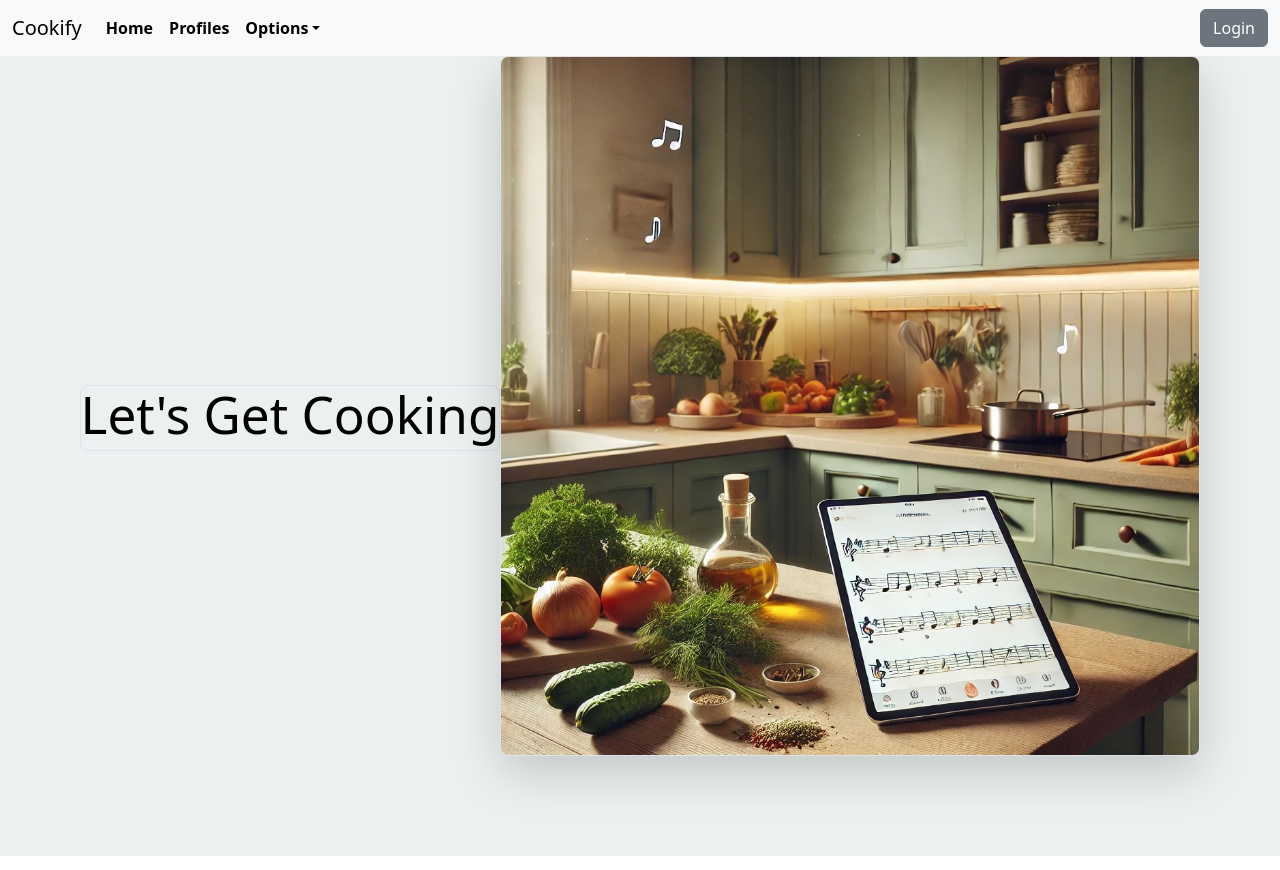
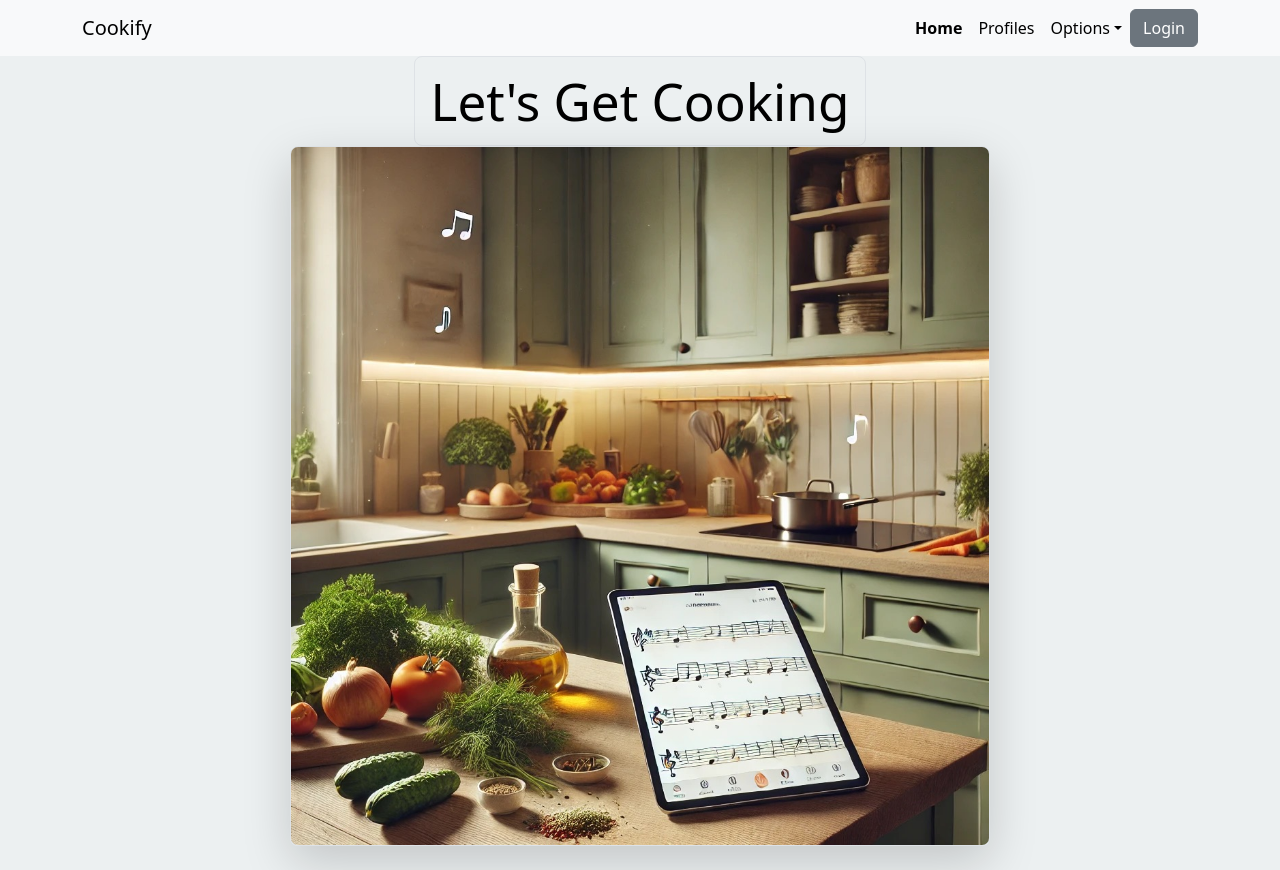
Before and after one commit to lattecoding/Cook-Me-Dinner, a React (Vite) app in the folder client/: page / in a window 1280 px wide. Built offline with nearby package versions, Linux system fonts and the light colour scheme.

Commit message:
More CSS updates, however broke login functionality

```diff
--- a/client/index.html
+++ b/client/index.html
@@ -6,6 +6,7 @@
     <meta name="viewport" content="width=device-width, initial-scale=1.0" />
     <title>Cookify</title>
     <link href="https://cdn.jsdelivr.net/npm/bootstrap@5.3.3/dist/css/bootstrap.min.css" rel="stylesheet" integrity="sha384-QWTKZyjpPEjISv5WaRU9OFeRpok6YctnYmDr5pNlyT2bRjXh0JMhjY6hW+ALEwIH" crossorigin="anonymous">
+    <script defer src="https://cdn.jsdelivr.net/npm/bootstrap@5.3.3/dist/js/bootstrap.bundle.min.js" integrity="sha384-YvpcrYf0tY3lHB60NNkmXc5s9fDVZLESaAA55NDzOxhy9GkcIdslK1eN7N6jIeHz" crossorigin="anonymous"></script>
   </head>
   <body>
     <div id="root"></div>
--- a/client/src/App.tsx
+++ b/client/src/App.tsx
@@ -1,13 +1,10 @@
 import { Outlet } from 'react-router-dom';
-
-import Navbar from './components/Navbar';
 
 function App() {
 
   return (
 
     <div>
-      <Navbar />
       <main>
         <Outlet />
       </main>
--- a/client/src/components/Navbar.tsx
+++ b/client/src/components/Navbar.tsx
@@ -1,8 +1,7 @@
-import { useState, useEffect } from "react";
-import { Link } from "react-router-dom";
-import auth from "../utils/auth";
+import { useState, useEffect } from 'react';
+import { Link } from 'react-router-dom';
+import auth from '../utils/auth';
 import 'bootstrap/dist/js/bootstrap.bundle.min.js';
-
 
 const Navbar = () => {
   const [loginCheck, setLoginCheck] = useState(false);
@@ -16,76 +15,33 @@ const Navbar = () => {
   useEffect(() => {
     console.log(loginCheck);
     checkLogin();
-  }, [loginCheck]);
+  }, []);
 
   return (
     <nav className="navbar navbar-expand-lg bg-body-tertiary w-100">
-  <div className="container-fluid">
-    {/* Brand Name */}
-    <a className="navbar-brand" href="#">
-      Cookify
-    </a>
-
-    {/* Toggle Button for Small Screens */}
-    <button
-      className="navbar-toggler"
-      type="button"
-      data-bs-toggle="collapse"
-      data-bs-target="#navbarNav"
-      aria-controls="navbarNav"
-      aria-expanded="false"
-      aria-label="Toggle navigation"
-    >
+      <div className="container-lg">
+        <a className="navbar-brand" href="#">Cookify</a>
+        <button className="navbar-toggler" type="button" data-bs-toggle="collapse" data-bs-target="#navbarNavAltMarkup" aria-controls="navbarNavAltMarkup" aria-expanded="false" aria-label="Toggle navigation">
           <span className="navbar-toggler-icon"></span>
         </button>
-
-    {/* Collapsible Menu */}
-    <div className="collapse navbar-collapse" id="navbarNav">
-      <ul className="navbar-nav me-auto mb-2 mb-lg-0">
-        <li className="nav-item">
-          <a className="nav-link active" aria-current="page" href="#">
-            Home
-          </a>
-        </li>
-        <li className="nav-item">
-          <a className="nav-link active" href="#">
-            Profiles
-          </a>
-        </li>
-        <li className="nav-item dropdown">
-          <a
-            className="nav-link active dropdown-toggle"
-            href="#"
-            id="navbarDropdown"
-            role="button"
-            data-bs-toggle="dropdown"
-            aria-expanded="false"
-          >
+        <div className="collapse navbar-collapse" id="navbarNavAltMarkup">
+          <div className="navbar-nav">
+            <a className="nav-item nav-link active" href="#">Home</a>
+            <a className="nav-item nav-link" href="#">Profiles</a>
+            <div className="dropdown">
+              <button className="nav-item nav-link dropdown-toggle" type="button" data-bs-toggle="dropdown" aria-expanded="false">
                 Options
-          </a>
-          <ul className="dropdown-menu" aria-labelledby="navbarDropdown">
-            <li>
-              <a className="dropdown-item" href="#">
-                Settings
-              </a>
-            </li>
-            <li>
-              <a className="dropdown-item" href="#">
-                Favorites
-              </a>
-            </li>
-            <li>
-              <a className="dropdown-item" href="#">
-                Recent Searches
-              </a>
-            </li>
+              </button>
+              <ul className="dropdown-menu">
+                <li><a className="dropdown-item" href="#">Recent Searches</a></li>
+                <li><a className="dropdown-item" href="#">Favorites</a></li>
+                <li><a className="dropdown-item" href="#">Switch User</a></li>
               </ul>
-        </li>
-      </ul>
-
-      {/* Login/Logout Section */}
+            </div>
+      </div>
       <div className="d-flex align-items-center">
-  {loginCheck ? (
+          {
+            loginCheck ? (
     <>
       {/* Display user's name from the token */}
       <span className="me-3">
@@ -110,12 +66,12 @@ const Navbar = () => {
                     Login
                   </Link>
               </button>
-  )}
+            )
+          }
         </div>
         </div>
       </div>
     </nav>
-
   );
 };
 
--- a/client/src/index.css
+++ b/client/src/index.css
@@ -62,7 +62,7 @@ main {
     color: black;
     width: 100%;
     min-height: 100vh;
-    display: flex-direction row;;
+    /* display: flex; */
 }
 
 tr {
@@ -76,13 +76,13 @@ tbody tr:nth-child(odd) {
 }
 
 /* Navbar Content */
-.navbar-nav .nav-link {
-    transition: none; /* Disable transition effects */
+/* .navbar-nav .nav-link {
+    transition: none;
 }
 
 .navbar-nav .nav-link:hover {
-    background-color: transparent; /* Remove background color on hover */
-    color: inherit; /* Keep the text color the same */
+    background-color: transparent;
+    color: inherit;
 }
 
 .nav {
@@ -116,7 +116,7 @@ tbody tr:nth-child(odd) {
 .nav-link {
     color: #fff;
     text-decoration: none;
-}
+} */
 
 .search-container {
     width: 100%;
@@ -248,6 +248,7 @@ tbody tr:nth-child(odd) {
 
 .login-notice {
     display: flex;
+    flex-direction: column;
     width: 100%;
     align-items: center;
     justify-content: center;
@@ -257,13 +258,8 @@ tbody tr:nth-child(odd) {
     display: grid;
     grid-template-columns: 250px 250px 250px;
     gap: 1.5rem; /* Space between cards */
-    padding: 1rem;
-    justify-content: center;
-    align-content: center;
-    margin: 0 auto; /* Padding around the grid */
+    padding: 1rem; /* Padding around the grid */
 }
-
-
 
 .recipe-card {
     background: #fff; /* Background color for cards */
@@ -310,20 +306,22 @@ tbody tr:nth-child(odd) {
     }
 }
 
-@media (max-width: 1200px) {
-    .recipe-results {
-        grid-template-columns: repeat(auto-fill, minmax(200px, 1fr)); /* Adjust column width on medium screens */
-    }
+
+/* Vanna stuff */
+.btn-login { margin-left: 1rem; }
+.btn-login a:hover, .btn-login:hover a { color: #fff; }
+.btn-login a { color: #198754; }
+
+#navbarNav {
+    justify-content: center;
+}
+.nav-link {
+    color: #000;
+}
+.navbar-collapse {
+    justify-content: right !important;
 }
 
-@media (max-width: 768px) {
-    .recipe-results {
-        grid-template-columns: repeat(auto-fill, minmax(150px, 1fr)); /* Adjust column width on small screens */
-    }
+.login-notice h1 {
+    margin: 1rem;
 }
-
-@media (max-width: 480px) {
-    .recipe-results {
-        grid-template-columns: 1fr; /* Stack the cards vertically on extra small screens */
-    }
-}
--- a/client/src/main.tsx
+++ b/client/src/main.tsx
@@ -6,6 +6,7 @@ import App from "./App.tsx";
 import Board from "./pages/Board.tsx";
 import ErrorPage from "./pages/ErrorPage.tsx";
 import Login from "./pages/Login.tsx";
+import Navbar from './components/Navbar';
 
 const router = createBrowserRouter([
   {
@@ -15,11 +16,19 @@ const router = createBrowserRouter([
     children: [
       {
         index: true,
-        element: <Board />,
+        element:
+          <div>
+            <Navbar />
+            <Board />
+          </div>,
       },
       {
         path: "/login",
-        element: <Login />,
+        element:
+          <div>
+            <Navbar />
+            <Login />
+          </div>,
       },
     ],
   },
```
Lines whose indentation alone changed are shown as unchanged.
